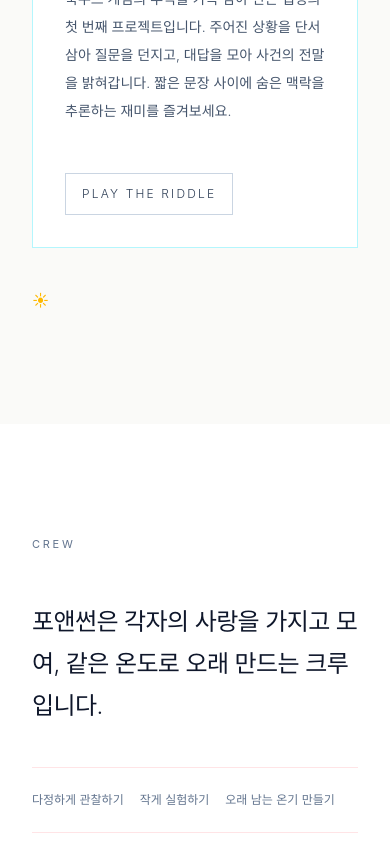
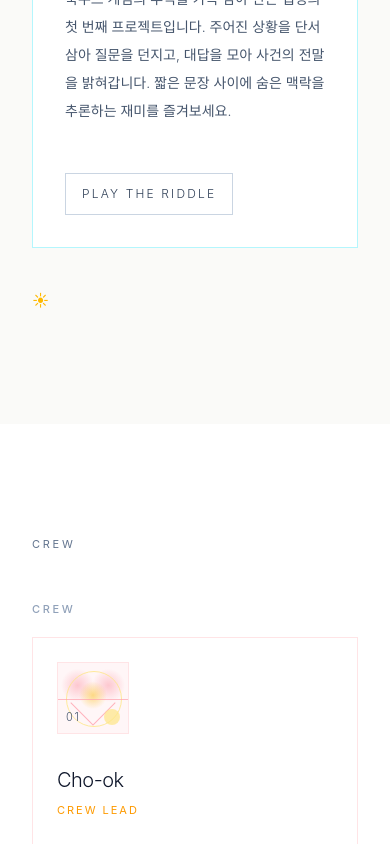
Before and after one commit to fourandsun/fourandsun, a Next.js app: page / in a window 390 px wide. Shown: the part 3396-4240 px from the top of the page. Built offline with nearby package versions, Linux system fonts and the light colour scheme; a web font is replaced by a local one.

Commit message:
Refine works and crew copy

```diff
--- a/src/components/Crew.tsx
+++ b/src/components/Crew.tsx
@@ -4,21 +4,6 @@ import { motion } from "motion/react";
 import SectionLayout from "@/components/SectionLayout";
 
 const ease = [0.22, 1, 0.36, 1] as const;
-
-const ways = [
-  {
-    title: "다정하게 관찰하기",
-    body: "사람이 남기는 말투, 표정, 리듬을 오래 바라보고 작은 신호에서 시작점을 찾습니다.",
-  },
-  {
-    title: "작게 실험하기",
-    body: "거창한 선언보다 손에 잡히는 조각을 먼저 만들고, 만져보며 다음 방향을 정합니다.",
-  },
-  {
-    title: "오래 남는 온기 만들기",
-    body: "잠깐의 주목보다 시간이 지나도 다시 떠오르는 감각과 이야기를 중요하게 생각합니다.",
-  },
-];
 
 const members = [
   {
@@ -99,33 +84,6 @@ function CrewMark({
 export default function Crew() {
   return (
     <SectionLayout id="crew" label="Crew" bg="bg-white" accent="rose" wide>
-      <motion.p
-        initial={{ opacity: 0, y: 20, filter: "blur(8px)" }}
-        whileInView={{ opacity: 1, y: 0, filter: "blur(0px)" }}
-        viewport={{ once: true, margin: "-15% 0px" }}
-        transition={{ duration: 1.2, ease }}
-        className="max-w-2xl text-2xl font-light leading-[1.75] tracking-tight text-slate-900 md:text-3xl"
-      >
-        포앤썬은 각자의 사랑을 가지고 모여, 같은 온도로 오래 만드는 크루입니다.
-      </motion.p>
-
-      <motion.div
-        initial={{ opacity: 0, y: 14, filter: "blur(8px)" }}
-        whileInView={{ opacity: 1, y: 0, filter: "blur(0px)" }}
-        viewport={{ once: true, margin: "-15% 0px" }}
-        transition={{ duration: 0.9, ease }}
-        className="flex flex-wrap gap-x-4 gap-y-2 border-y border-rose-100 py-5"
-      >
-        {ways.map((way) => (
-          <span
-            key={way.title}
-            className="text-xs font-light leading-6 text-slate-500"
-          >
-            {way.title}
-          </span>
-        ))}
-      </motion.div>
-
       <div>
         <motion.p
           initial={{ opacity: 0, y: 14, filter: "blur(8px)" }}
@@ -134,7 +92,7 @@ export default function Crew() {
           transition={{ duration: 0.9, ease }}
           className="mb-5 text-[11px] font-medium uppercase tracking-[0.24em] text-slate-400"
         >
-          Who we are
+          Crew
         </motion.p>
 
         <div className="grid gap-4 md:grid-cols-3">
--- a/src/components/Made.tsx
+++ b/src/components/Made.tsx
@@ -108,7 +108,7 @@ export default function Made() {
                 해야할 일을 정리하고, 해결하는 앱
               </p>
               <p className="mt-5 text-sm font-light leading-7 text-slate-600">
-                Paper로 할 일을 묶고, Schedule로 일정을 살피고, Wave로 지금 집중할 일을 하나씩 해결합니다. 흩어진 생각을 손에 잡히는 흐름으로 바꾸는 포앤썬의 첫 번째 작업입니다.
+                Paper로 할 일을 묶고, Schedule로 일정을 살피고, Wave로 지금 집중할 일을 하나씩 해결합니다. 흩어진 생각을 손에 잡히는 흐름으로 바꾸는 초옥의 첫 번째 작업입니다.
               </p>
             </div>
             <a
```
